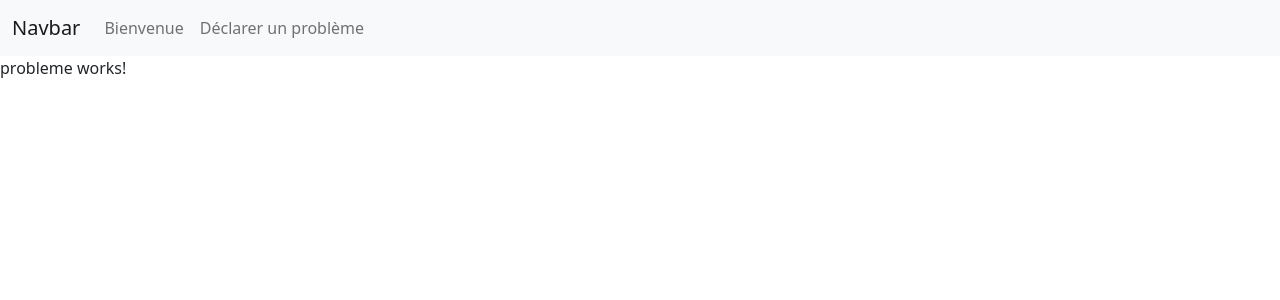
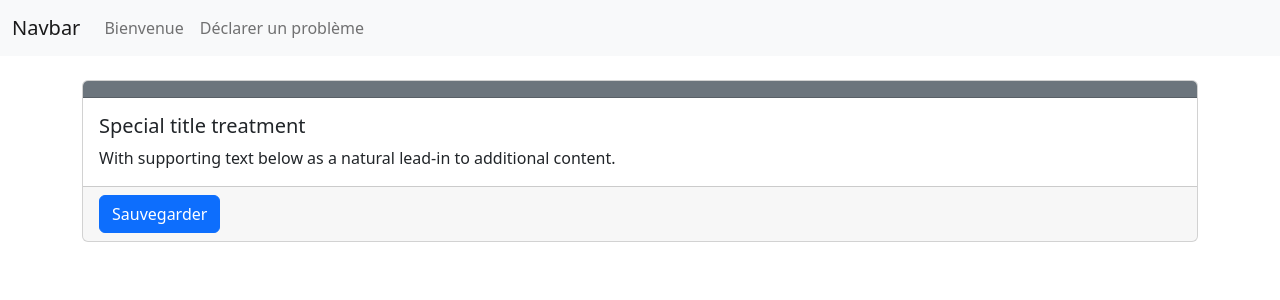
Before and after one commit to MyriamAssam/intervention, an Angular app: page /probleme in a window 1280 px wide. Shown: the top 300 px of the page. Built offline with nearby package versions, Linux system fonts and the light colour scheme.

Commit message:
Fin projet tp6

```diff
--- a/src/app/bienvenue/bienvenue.component.html
+++ b/src/app/bienvenue/bienvenue.component.html
@@ -1 +1,12 @@
-<p>bienvenue works!</p>
+<br/>
+<div class="mx-auto" style="width: 300px;">
+<div class="card text-center" style="width: 20rem;">
+    <img class="card-img-top" src="assets/apple" alt="Card image cap">
+    <div class="card-body">
+      <p class="card-text">Développé par Myriam Assam</p>
+      <h3>
+          <a href="#">www.compagnie.abc</a>
+      </h3>
+    </div>
+  </div>
+</div>
--- a/src/app/probleme/probleme.component.html
+++ b/src/app/probleme/probleme.component.html
@@ -1 +1,18 @@
-<p>probleme works!</p>
+<div class="container">
+    <br/>
+    <div class="card">
+      <div class="card-header text-white bg-secondary">
+	<!-- L'en-tête ici -->
+      </div>
+      <div class="card-body">
+        <h5 class="card-title">Special title treatment</h5>
+        <p class="card-text">With supporting text below as a natural lead-in to additional content.</p>
+      </div>
+      <div class="card-footer">
+            <!-- Bouton save ici -->
+            <button class="btn btn-primary" type="submit">
+                  Sauvegarder
+            </button>
+      </div>
+    </div>
+</div>
```
